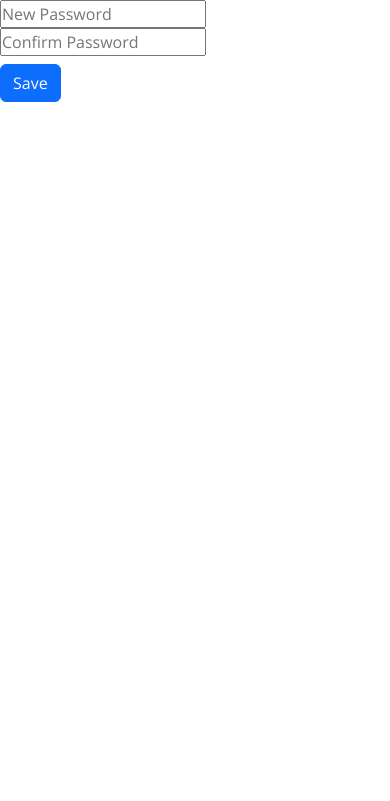
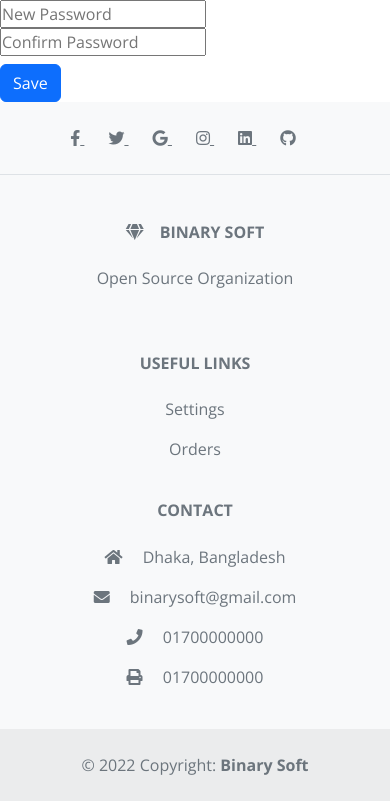
Before and after one commit to Binary-Soft/Online-Gadget-Store, a Django app: page /user/change-password/ in a window 390 px wide. Shown: the part 56-857 px from the top of the page. Before the commit the page ends 158 px from the top, so only its background shows below. Run offline with Django 4.2, Linux system fonts and the light colour scheme; a user stored in the database is signed in; data comes from the database, SQL or seed files in the repository.

Commit message:
add footer

```diff
--- a/Online_Gadget_Store/templates/base.html
+++ b/Online_Gadget_Store/templates/base.html
@@ -40,7 +40,7 @@
           <li class="nav-item">
             <a class="nav-link" href="{% url 'all-product' %}">Products</a>
           </li>
-          <li class="nav-item dropdown">
+          <!-- <li class="nav-item dropdown">
             <a class="nav-link dropdown-toggle" href="#" id="navbarScrollingDropdown" role="button"
               data-bs-toggle="dropdown" aria-expanded="false">
               Link
@@ -54,7 +54,7 @@
               <li>
                 <a class="dropdown-item" href="#">Something else here</a>
               </li>
-            </ul>
+            </ul> -->
           </li>
         </ul>
         <div class="pe-5">
@@ -128,7 +128,7 @@
   {% endblock %}
 
 
-  <!-- {% include 'footer.html' %} -->
+  {% include 'footer.html' %}
 
 
   <script src="https://cdn.jsdelivr.net/npm/bootstrap@5.2.0-beta1/dist/js/bootstrap.bundle.min.js"
--- a/Online_Gadget_Store/templates/footer.html
+++ b/Online_Gadget_Store/templates/footer.html
@@ -1,44 +1,117 @@
+<!-- Footer -->
+<footer class="text-center text-lg-start bg-light text-muted">
+	<!-- Section: Social media -->
+	<section
+	  class="d-flex justify-content-center justify-content-lg-between p-4 border-bottom"
+	>
+	  <!-- Left -->
+	  <div class="me-5 d-none d-lg-block">
+		<span>Get connected with us on social networks:</span>
+	  </div>
+	  <!-- Left -->
 
-  <footer class="footer">
-  	 <div class="container">
-  	 	<div class="row">
-  	 		<div class="footer-col">
-  	 			<h4>company</h4>
-  	 			<ul>
-  	 				<li><a href="#">about us</a></li>
-  	 				<li><a href="#">our services</a></li>
-  	 				<li><a href="#">privacy policy</a></li>
-  	 				<li><a href="#">affiliate program</a></li>
-  	 			</ul>
+	  <!-- Right -->
+	  <div>
+		<a href="" class="me-4 text-reset">
+		  <i class="fab fa-facebook-f"></i>
+		</a>
+		<a href="" class="me-4 text-reset">
+		  <i class="fab fa-twitter"></i>
+		</a>
+		<a href="" class="me-4 text-reset">
+		  <i class="fab fa-google"></i>
+		</a>
+		<a href="" class="me-4 text-reset">
+		  <i class="fab fa-instagram"></i>
+		</a>
+		<a href="" class="me-4 text-reset">
+		  <i class="fab fa-linkedin"></i>
+		</a>
+		<a href="https://github.com/Binary-Soft" class="me-4 text-reset">
+		  <i class="fab fa-github"></i>
+		</a>
 	  </div>
-  	 		<div class="footer-col">
-  	 			<h4>get help</h4>
-  	 			<ul>
-  	 				<li><a href="#">FAQ</a></li>
-  	 				<li><a href="#">shipping</a></li>
-  	 				<li><a href="#">returns</a></li>
-  	 				<li><a href="#">order status</a></li>
-  	 				<li><a href="#">payment options</a></li>
-  	 			</ul>
+	  <!-- Right -->
+	</section>
+	<!-- Section: Social media -->
+
+	<!-- Section: Links  -->
+	<section class="">
+	  <div class="container text-center text-md-start mt-5">
+		<!-- Grid row -->
+		<div class="row mt-3">
+		  <!-- Grid column -->
+		  <div class="col-md-3 col-lg-4 col-xl-3 mx-auto mb-4">
+			<!-- Content -->
+			<h6 class="text-uppercase fw-bold mb-4">
+			  <i class="fas fa-gem me-3"></i>Binary Soft
+			</h6>
+			<p>Open Source Organization</p>
 		  </div>
-  	 		<div class="footer-col">
-  	 			<h4>online shop</h4>
-  	 			<ul>
-  	 				<li><a href="#">Head Phone</a></li>
-  	 				<li><a href="#">Ear Pod</a></li>
-  	 				<li><a href="#">Smart Watch</a></li>
-  	 				<li><a href="#">Smart Band</a></li>
-  	 			</ul>
+		  <!-- Grid column -->
+
+		  <!-- Grid column -->
+		  <div class="col-md-2 col-lg-2 col-xl-2 mx-auto mb-4">
+			<!-- Links -->
+			<!-- <h6 class="text-uppercase fw-bold mb-4">Products</h6>
+			<p>
+			  <a href="#!" class="text-reset">Text</a>
+			</p>
+			<p>
+			  <a href="#!" class="text-reset">Text</a>
+			</p>
+			<p>
+			  <a href="#!" class="text-reset">Text</a>
+			</p>
+			<p>
+			  <a href="#!" class="text-reset">Text</a>
+			</p> -->
 		  </div>
-  	 		<div class="footer-col">
-  	 			<h4>follow us</h4>
-  	 			<div class="social-links">
-  	 				<a href="#"><i class="fab fa-facebook-f"></i></a>
-  	 				<a href="#"><i class="fab fa-twitter"></i></a>
-  	 				<a href="#"><i class="fab fa-instagram"></i></a>
-  	 				<a href="#"><i class="fab fa-linkedin-in"></i></a>
+		  <!-- Grid column -->
+
+		  <!-- Grid column -->
+		  <div class="col-md-3 col-lg-2 col-xl-2 mx-auto mb-4">
+			<!-- Links -->
+			<h6 class="text-uppercase fw-bold mb-4">Useful links</h6>
+			<p>
+			  <a href="{% url 'update-user-profile' %}" class="text-reset" style="text-decoration: none;">Settings</a>
+			</p>
+			<p>
+			  <a href="{% url 'user-order-list' %}" class="text-reset" style="text-decoration: none;">Orders</a>
+			</p>
+			<p>
+			  <!-- <a href="#!" class="text-reset" style="text-decoration: none;">Help</a> -->
+			</p>
 		  </div>
+		  <!-- Grid column -->
+
+		  <!-- Grid column -->
+		  <div class="col-md-4 col-lg-3 col-xl-3 mx-auto mb-md-0 mb-4">
+			<!-- Links -->
+			<h6 class="text-uppercase fw-bold mb-4">Contact</h6>
+			<p><i class="fas fa-home me-3"></i> Dhaka, Bangladesh</p>
+			<p>
+			  <i class="fas fa-envelope me-3"></i>
+			  binarysoft@gmail.com
+			</p>
+			<p><i class="fas fa-phone me-3"></i> 01700000000</p>
+			<p><i class="fas fa-print me-3"></i> 01700000000</p>
 		  </div>
+		  <!-- Grid column -->
 		</div>
+		<!-- Grid row -->
 	  </div>
+	</section>
+	<!-- Section: Links  -->
+
+	<!-- Copyright -->
+	<div
+	  class="text-center p-4"
+	  style="background-color: rgba(0, 0, 0, 0.05)"
+	>
+	  © 2022 Copyright:
+	  <a class="text-reset fw-bold" href="https://github.com/Binary-Soft" style="text-decoration: none;"
+		>Binary Soft</a>
+	</div>
+	<!-- Copyright -->
   </footer>
```
Lines whose indentation alone changed are shown as unchanged.
